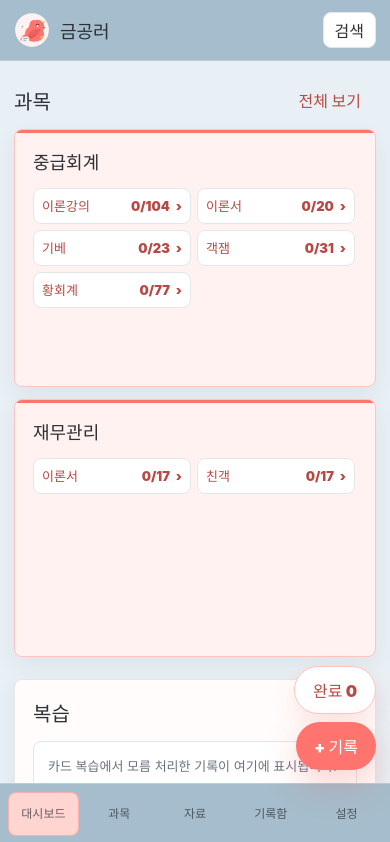
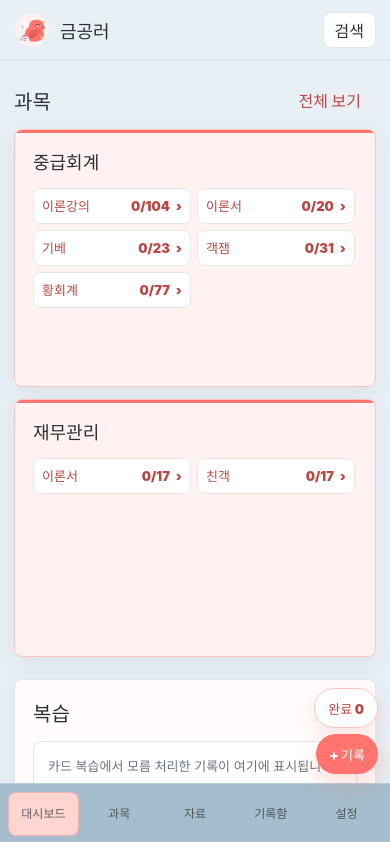
Before and after one commit to seoheyseo-afk/finstudylover, a React (Vite) app: page /#/dashboard in a window 390 px wide. Shown: the top 842 px of the page. Built offline with nearby package versions, Linux system fonts and the light colour scheme.

Commit message:
Soften mobile header and quick actions

```diff
--- a/index.html
+++ b/index.html
@@ -3,7 +3,7 @@
   <head>
     <meta charset="UTF-8" />
     <meta name="viewport" content="width=device-width, initial-scale=1.0, viewport-fit=cover" />
-    <meta name="theme-color" content="#A5BDCC" />
+    <meta name="theme-color" content="#E9F0F5" />
     <meta
       name="description"
       content="금융공기업 취준생을 위한 과목, 자료, 목차, 기록, 카드복습 통합 학습관리 앱"
--- a/public/sw.js
+++ b/public/sw.js
@@ -1,4 +1,4 @@
-const CACHE_NAME = "geumgong-study-manager-v7";
+const CACHE_NAME = "geumgong-study-manager-v8";
 const APP_SHELL = [
   "./manifest.webmanifest",
   "./icon.svg",
--- a/src/styles.css
+++ b/src/styles.css
@@ -2836,10 +2836,9 @@ textarea::placeholder {
     align-items: center;
     justify-content: space-between;
     gap: 12px;
-    border-bottom: 1px solid rgb(255 255 255 / 24%);
+    border-bottom: 1px solid rgb(111 135 150 / 12%);
     padding: calc(12px + env(safe-area-inset-top, 0px)) 14px 12px;
-    background: #a5bdcc;
-    backdrop-filter: blur(14px);
+    background: var(--bg);
   }
 
   .mobile-header .brand {
@@ -2866,8 +2865,24 @@ textarea::placeholder {
   }
 
   .quick-action-stack {
-    right: 14px;
-    bottom: 74px;
+    right: 12px;
+    bottom: 70px;
+    gap: 6px;
+  }
+
+  .quick-record-button,
+  .today-complete-button {
+    min-height: 40px;
+    padding: 0 13px;
+    font-size: 13px;
+  }
+
+  .quick-record-button {
+    box-shadow: 0 10px 22px rgb(232 95 90 / 22%);
+  }
+
+  .today-complete-button {
+    box-shadow: 0 8px 18px rgb(232 95 90 / 12%);
   }
 
   .bottom-tab {
```
Also changed, not shown: public/manifest.webmanifest.
